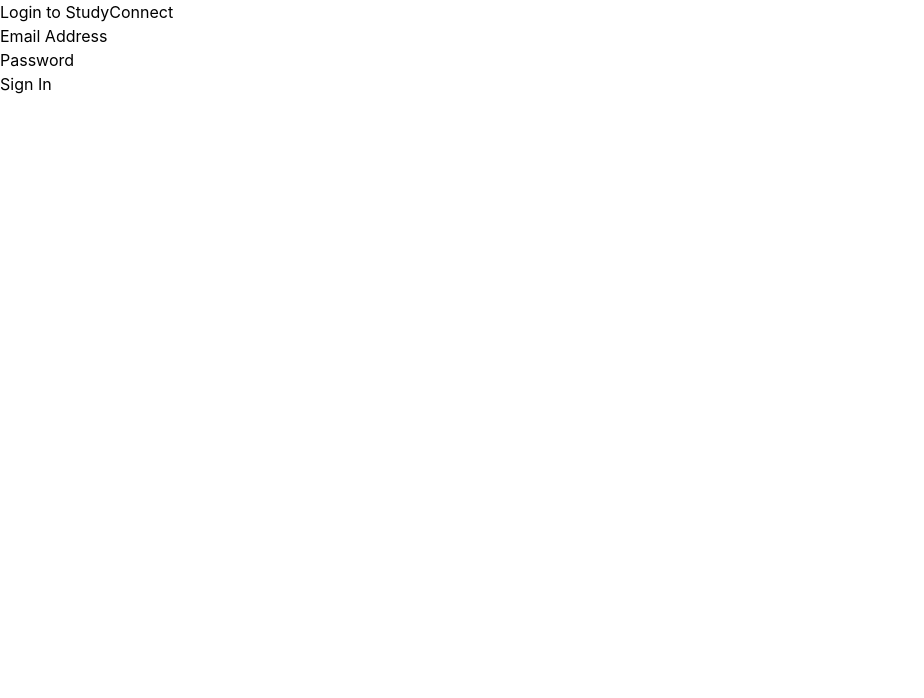
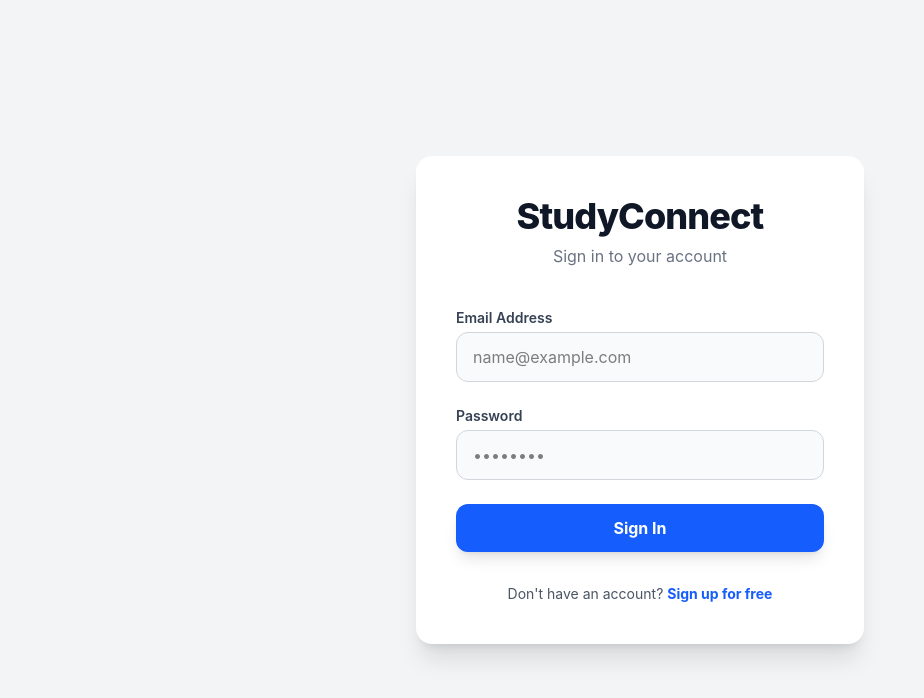
Before and after one commit to Adeesha-Sandaruwan/StudyConnect, a React app in the folder frontend/: page /login in a window 1280 px wide. Shown: the top 698 px of the page, without its empty margins (0-924 px from the left). Built offline with nearby package versions, Linux system fonts and the light colour scheme; no server answers; the HTML template or start-up script is replaced by a standard one.

Commit message:
feat: enhance Login page UI with Tailwind CSS and improve form structure

```diff
--- a/frontend/src/pages/Login.jsx
+++ b/frontend/src/pages/Login.jsx
@@ -1,5 +1,5 @@
 import { useState, useContext } from 'react';
-import { useNavigate } from 'react-router-dom';
+import { useNavigate, Link } from 'react-router-dom';
 import { AuthContext } from '../context/AuthContext';
 
 const Login = () => {
@@ -21,30 +21,58 @@
     };
 
     return (
-        <div className="login-container">
-            <form onSubmit={handleSubmit}>
-                <h2>Login to StudyConnect</h2>
-                {error && <div className="error-message">{error}</div>}
+        <div className="min-h-screen flex items-center justify-center bg-gray-100 px-4">
+            <div className="max-w-md w-full bg-white rounded-2xl shadow-xl p-10">
+                <div className="text-center mb-10">
+                    <h2 className="text-4xl font-extrabold text-gray-900 tracking-tight">StudyConnect</h2>
+                    <p className="text-gray-500 mt-2">Sign in to your account</p>
+                </div>
+
+                {error && (
+                    <div className="bg-red-50 border-l-4 border-red-500 text-red-700 p-4 mb-6 rounded-md text-sm">
+                        {error}
+                    </div>
+                )}
+
+                <form onSubmit={handleSubmit} className="space-y-6">
                     <div>
-                    <label>Email Address</label>
+                        <label className="block text-sm font-semibold text-gray-700 mb-1">Email Address</label>
                         <input
                             type="email"
+                            className="w-full px-4 py-3 bg-gray-50 border border-gray-300 rounded-xl focus:ring-2 focus:ring-blue-500 focus:border-blue-500 outline-none transition-all"
+                            placeholder="name@example.com"
                             value={email}
                             onChange={(e) => setEmail(e.target.value)}
                             required
                         />
                     </div>
                     <div>
-                    <label>Password</label>
+                        <label className="block text-sm font-semibold text-gray-700 mb-1">Password</label>
                         <input
                             type="password"
+                            className="w-full px-4 py-3 bg-gray-50 border border-gray-300 rounded-xl focus:ring-2 focus:ring-blue-500 focus:border-blue-500 outline-none transition-all"
+                            placeholder="••••••••"
                             value={password}
                             onChange={(e) => setPassword(e.target.value)}
                             required
                         />
                     </div>
-                <button type="submit">Sign In</button>
+
+                    <button
+                        type="submit"
+                        className="w-full bg-blue-600 hover:bg-blue-700 text-white font-bold py-3 px-4 rounded-xl shadow-lg hover:shadow-blue-500/30 transition-all active:scale-95"
+                    >
+                        Sign In
+                    </button>
                 </form>
+
+                <div className="mt-8 text-center text-sm text-gray-600">
+                    Don't have an account?{' '}
+                    <Link to="/register" className="font-bold text-blue-600 hover:text-blue-500 transition-colors">
+                        Sign up for free
+                    </Link>
+                </div>
+            </div>
         </div>
     );
 };
```
Lines whose indentation alone changed are shown as unchanged.
